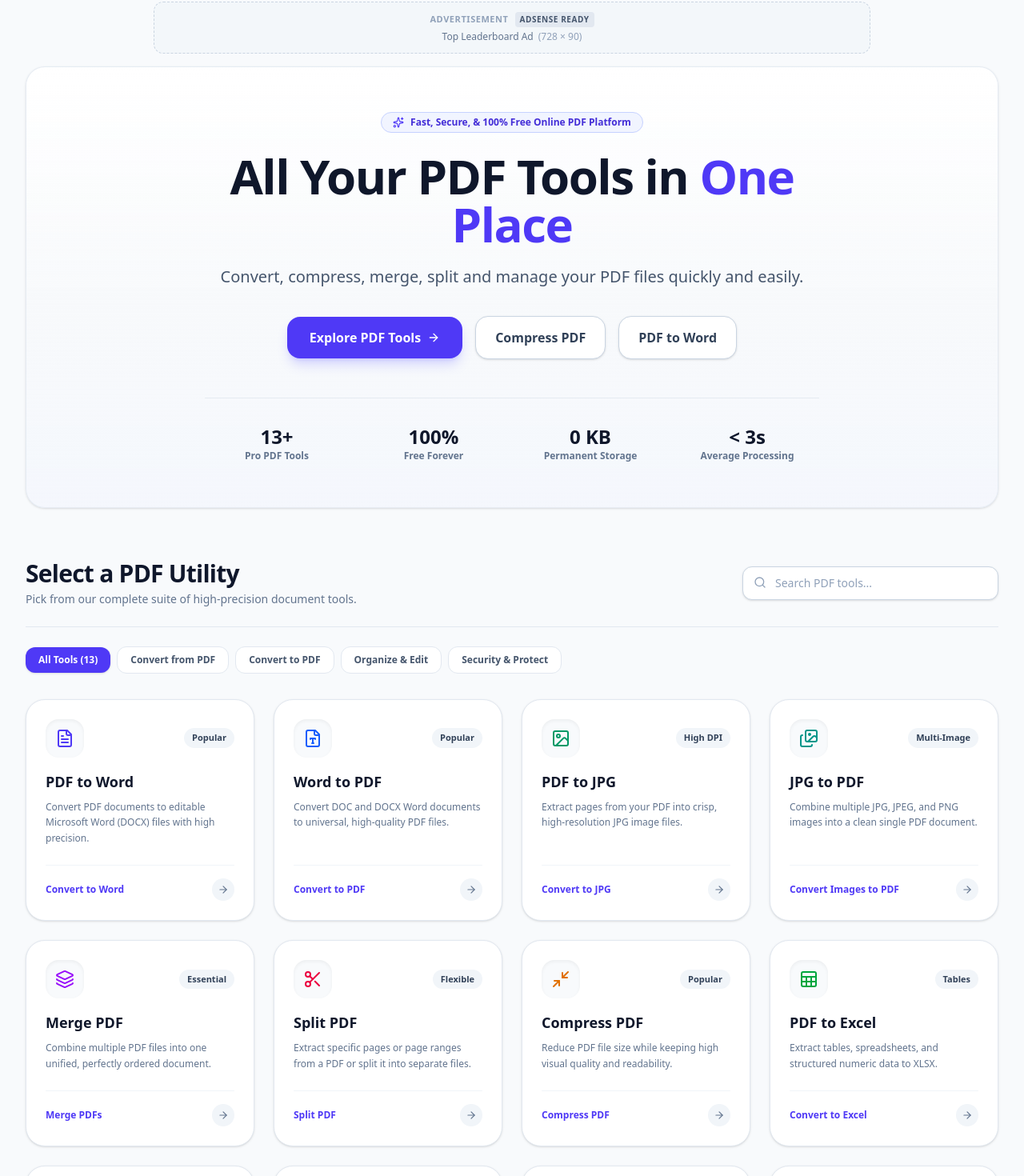
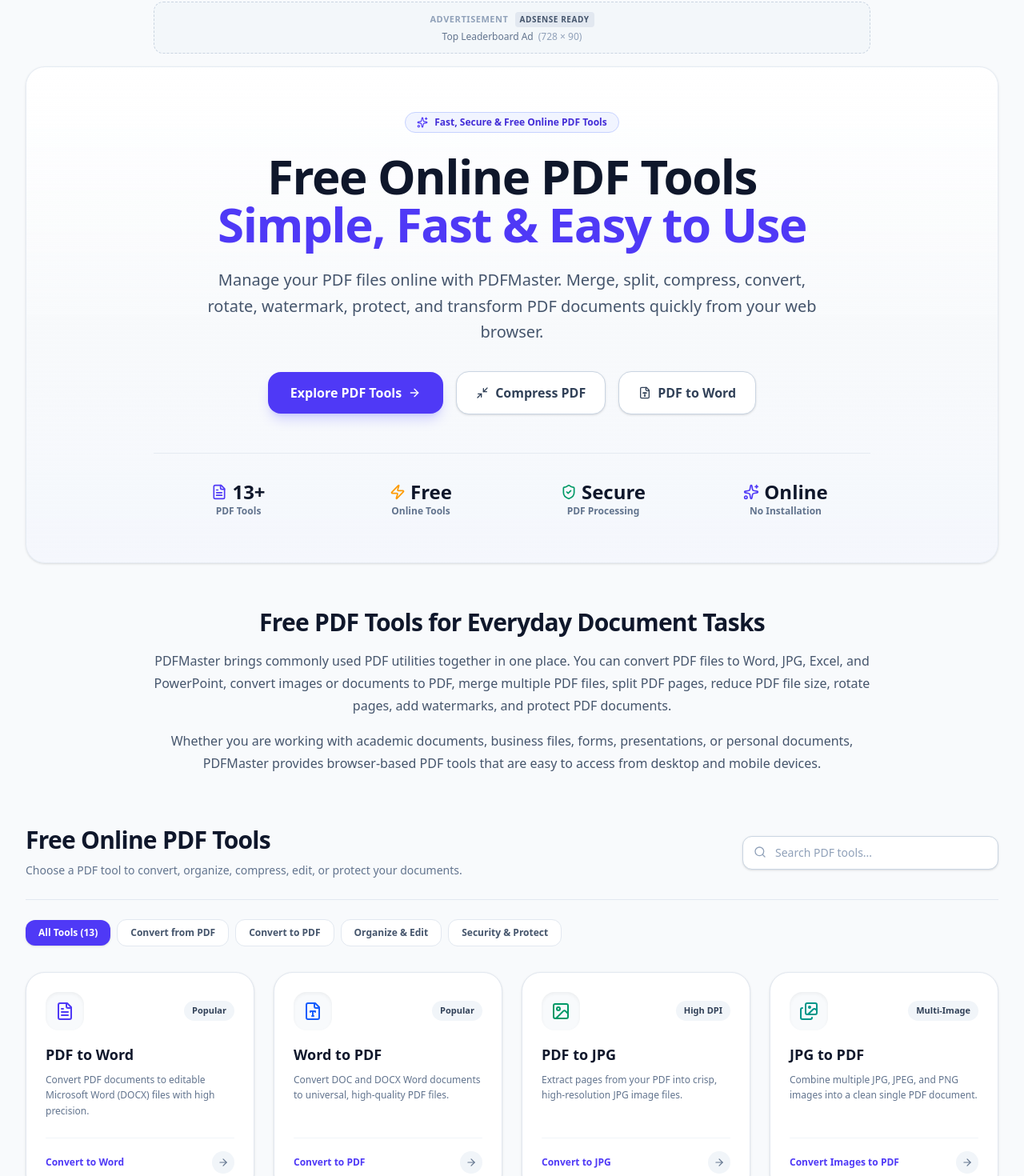
Before and after one commit to rsbharathkumar-03/PDFMaster, a React (Vite) app: page / in a window 1280 px wide. Shown: the part 208-1678 px from the top of the page at 80% size. Built offline with nearby package versions, Linux system fonts and the light colour scheme.

Commit message:
Update HomeView.tsx

```diff
--- a/src/views/HomeView.tsx
+++ b/src/views/HomeView.tsx
@@ -1,5 +1,5 @@
 import React, { useState } from 'react';
-import { ViewType, ToolId, ToolCategory } from '../types';
+import { ToolId, ToolCategory } from '../types';
 import { TOOLS } from '../data/toolsData';
 import { AdContainer } from '../components/AdContainer';
 import { FeatureHighlights } from '../components/FeatureHighlights';
@@ -35,69 +35,110 @@
 
   const getToolIcon = (iconName: string) => {
     switch (iconName) {
-      case 'FileText': return <FileText className="h-6 w-6 text-indigo-600" />;
-      case 'FileType': return <FileType className="h-6 w-6 text-blue-600" />;
-      case 'Image': return <Image className="h-6 w-6 text-emerald-600" />;
-      case 'Images': return <Images className="h-6 w-6 text-teal-600" />;
-      case 'Layers': return <Layers className="h-6 w-6 text-purple-600" />;
-      case 'Scissors': return <Scissors className="h-6 w-6 text-rose-600" />;
-      case 'Minimize2': return <Minimize2 className="h-6 w-6 text-amber-600" />;
-      case 'Sheet': return <Sheet className="h-6 w-6 text-green-600" />;
-      case 'Presentation': return <Presentation className="h-6 w-6 text-orange-600" />;
-      case 'Lock': return <Lock className="h-6 w-6 text-red-600" />;
-      case 'Unlock': return <Unlock className="h-6 w-6 text-cyan-600" />;
-      case 'RotateCw': return <RotateCw className="h-6 w-6 text-indigo-600" />;
-      case 'Stamp': return <Stamp className="h-6 w-6 text-pink-600" />;
-      default: return <FileText className="h-6 w-6 text-indigo-600" />;
+      case 'FileText':
+        return <FileText className="h-6 w-6 text-indigo-600" />;
+      case 'FileType':
+        return <FileType className="h-6 w-6 text-blue-600" />;
+      case 'Image':
+        return <Image className="h-6 w-6 text-emerald-600" />;
+      case 'Images':
+        return <Images className="h-6 w-6 text-teal-600" />;
+      case 'Layers':
+        return <Layers className="h-6 w-6 text-purple-600" />;
+      case 'Scissors':
+        return <Scissors className="h-6 w-6 text-rose-600" />;
+      case 'Minimize2':
+        return <Minimize2 className="h-6 w-6 text-amber-600" />;
+      case 'Sheet':
+        return <Sheet className="h-6 w-6 text-green-600" />;
+      case 'Presentation':
+        return <Presentation className="h-6 w-6 text-orange-600" />;
+      case 'Lock':
+        return <Lock className="h-6 w-6 text-red-600" />;
+      case 'Unlock':
+        return <Unlock className="h-6 w-6 text-cyan-600" />;
+      case 'RotateCw':
+        return <RotateCw className="h-6 w-6 text-indigo-600" />;
+      case 'Stamp':
+        return <Stamp className="h-6 w-6 text-pink-600" />;
+      default:
+        return <FileText className="h-6 w-6 text-indigo-600" />;
     }
   };
 
   const filteredTools = TOOLS.filter((tool) => {
-    const matchesCategory = selectedCategory === 'all' || tool.category === selectedCategory;
+    const normalizedSearch = searchQuery.toLowerCase().trim();
+
+    const matchesCategory =
+      selectedCategory === 'all' || tool.category === selectedCategory;
+
     const matchesSearch =
-      tool.title.toLowerCase().includes(searchQuery.toLowerCase()) ||
-      tool.shortDesc.toLowerCase().includes(searchQuery.toLowerCase());
+      tool.title.toLowerCase().includes(normalizedSearch) ||
+      tool.shortDesc.toLowerCase().includes(normalizedSearch);
+
     return matchesCategory && matchesSearch;
   });
 
   const homeFaqs = [
     {
       question: 'Is PDFMaster completely free to use?',
-      answer: 'Yes, all tools on PDFMaster are 100% free with no account registration, subscriptions, or credit card required.'
+      answer:
+        'Yes, PDFMaster provides free online PDF tools for common tasks such as merging, splitting, compressing, converting, rotating, watermarking, and protecting PDF files.'
     },
     {
-      question: 'Are my uploaded documents stored on your servers?',
-      answer: 'No. We operate on a strict zero-permanent-storage architecture. Files are processed in temporary memory and completely erased once converted and downloaded.'
-    },
-    {
-      question: 'What is the maximum file size limit?',
-      answer: 'You can upload files up to 25 MB per document, which is ample for virtually all business, academic, and personal PDFs.'
+      question: 'What PDF tools are available on PDFMaster?',
+      answer:
+        'PDFMaster includes tools for PDF to Word, Word to PDF, PDF to JPG, JPG to PDF, PDF merging, PDF splitting, PDF compression, PDF to Excel, PDF to PowerPoint, PDF protection, PDF unlocking, PDF rotation, and PDF watermarking.'
     },
     {
       question: 'Can I use PDFMaster on my mobile phone or tablet?',
-      answer: 'Yes! PDFMaster is built with modern responsive web standards and works seamlessly on iOS, iPadOS, Android, Windows, and macOS.'
+      answer:
+        'Yes. PDFMaster is designed as a responsive web application and can be accessed from modern smartphones, tablets, laptops, and desktop computers.'
+    },
+    {
+      question: 'Do I need to install software to use PDFMaster?',
+      answer:
+        'No. PDFMaster is an online PDF tool platform. You can open the website in a supported web browser and use the available PDF tools without installing a desktop application.'
     }
   ];
 
+  const handleToolClick = (id: ToolId) => {
+    onSelectTool(id);
+  };
+
   return (
     <div className="mx-auto max-w-7xl px-4 sm:px-6 lg:px-8">
-      {/* Top Banner Ad Slot */}
-      <AdContainer slot="header-banner" className="max-w-4xl mx-auto" />
+      {/* Top Banner Ad */}
+      <AdContainer
+        slot="header-banner"
+        className="mx-auto max-w-4xl"
+      />
 
       {/* Hero Section */}
-      <section className="relative overflow-hidden rounded-3xl border border-slate-200/80 bg-gradient-to-b from-white via-slate-50/50 to-indigo-50/30 p-8 sm:p-14 text-center shadow-sm">
-        <div className="mx-auto max-w-3xl">
-          <div className="inline-flex items-center gap-2 rounded-full border border-indigo-200 bg-indigo-50/80 px-3.5 py-1 text-xs font-bold text-indigo-700 mb-6">
+      <section
+        aria-labelledby="homepage-title"
+        className="relative overflow-hidden rounded-3xl border border-slate-200/80 bg-gradient-to-b from-white via-slate-50/50 to-indigo-50/30 p-8 text-center shadow-sm sm:p-14"
+      >
+        <div className="mx-auto max-w-4xl">
+          <div className="mb-6 inline-flex items-center gap-2 rounded-full border border-indigo-200 bg-indigo-50/80 px-3.5 py-1 text-xs font-bold text-indigo-700">
             <Sparkles className="h-3.5 w-3.5 text-indigo-600" />
-            <span>Fast, Secure, &amp; 100% Free Online PDF Platform</span>
+            <span>Fast, Secure &amp; Free Online PDF Tools</span>
           </div>
 
-          <h1 className="text-4xl font-extrabold tracking-tight text-slate-900 sm:text-5xl lg:text-6xl">
-            All Your PDF Tools in <span className="text-indigo-600">One Place</span>
+          <h1
+            id="homepage-title"
+            className="text-4xl font-extrabold tracking-tight text-slate-900 sm:text-5xl lg:text-6xl"
+          >
+            Free Online PDF Tools
+            <span className="block text-indigo-600">
+              Simple, Fast &amp; Easy to Use
+            </span>
           </h1>
 
-          <p className="mt-5 text-lg text-slate-600 sm:text-xl leading-relaxed">
-            Convert, compress, merge, split and manage your PDF files quickly and easily.
+          <p className="mx-auto mt-6 max-w-3xl text-lg leading-relaxed text-slate-600 sm:text-xl">
+            Manage your PDF files online with PDFMaster. Merge, split,
+            compress, convert, rotate, watermark, protect, and transform PDF
+            documents quickly from your web browser.
           </p>
 
           <div className="mt-8 flex flex-wrap items-center justify-center gap-4">
@@ -111,60 +152,129 @@
             </a>
 
             <button
-              onClick={() => onSelectTool('compress-pdf')}
+              type="button"
+              onClick={() => handleToolClick('compress-pdf')}
               className="inline-flex items-center gap-2 rounded-2xl border border-slate-300 bg-white px-6 py-3.5 text-base font-bold text-slate-700 shadow-sm transition hover:border-indigo-300 hover:bg-slate-50 hover:text-indigo-600"
             >
+              <Minimize2 className="h-4 w-4" />
               <span>Compress PDF</span>
             </button>
 
             <button
-              onClick={() => onSelectTool('pdf-to-word')}
+              type="button"
+              onClick={() => handleToolClick('pdf-to-word')}
               className="inline-flex items-center gap-2 rounded-2xl border border-slate-300 bg-white px-6 py-3.5 text-base font-bold text-slate-700 shadow-sm transition hover:border-indigo-300 hover:bg-slate-50 hover:text-indigo-600"
             >
+              <FileType className="h-4 w-4" />
               <span>PDF to Word</span>
             </button>
           </div>
 
-          {/* Quick Metrics */}
+          {/* Quick Benefits */}
           <div className="mt-12 grid grid-cols-2 gap-4 border-t border-slate-200/80 pt-8 sm:grid-cols-4">
             <div>
-              <div className="text-2xl font-black text-slate-900">13+</div>
-              <div className="text-xs font-semibold text-slate-500">Pro PDF Tools</div>
+              <div className="flex items-center justify-center gap-1.5 text-2xl font-black text-slate-900">
+                <FileText className="h-5 w-5 text-indigo-600" />
+                13+
+              </div>
+              <div className="text-xs font-semibold text-slate-500">
+                PDF Tools
+              </div>
             </div>
+
             <div>
-              <div className="text-2xl font-black text-slate-900">100%</div>
-              <div className="text-xs font-semibold text-slate-500">Free Forever</div>
+              <div className="flex items-center justify-center gap-1.5 text-2xl font-black text-slate-900">
+                <Zap className="h-5 w-5 text-amber-500" />
+                Free
+              </div>
+              <div className="text-xs font-semibold text-slate-500">
+                Online Tools
+              </div>
             </div>
+
             <div>
-              <div className="text-2xl font-black text-slate-900">0 KB</div>
-              <div className="text-xs font-semibold text-slate-500">Permanent Storage</div>
+              <div className="flex items-center justify-center gap-1.5 text-2xl font-black text-slate-900">
+                <ShieldCheck className="h-5 w-5 text-emerald-600" />
+                Secure
+              </div>
+              <div className="text-xs font-semibold text-slate-500">
+                PDF Processing
+              </div>
             </div>
+
             <div>
-              <div className="text-2xl font-black text-slate-900">&lt; 3s</div>
-              <div className="text-xs font-semibold text-slate-500">Average Processing</div>
+              <div className="flex items-center justify-center gap-1.5 text-2xl font-black text-slate-900">
+                <Sparkles className="h-5 w-5 text-indigo-600" />
+                Online
+              </div>
+              <div className="text-xs font-semibold text-slate-500">
+                No Installation
+              </div>
             </div>
           </div>
         </div>
       </section>
 
+      {/* SEO Introduction */}
+      <section
+        aria-labelledby="pdf-tools-introduction"
+        className="mx-auto mt-14 max-w-4xl text-center"
+      >
+        <h2
+          id="pdf-tools-introduction"
+          className="text-2xl font-bold tracking-tight text-slate-900 sm:text-3xl"
+        >
+          Free PDF Tools for Everyday Document Tasks
+        </h2>
+
+        <p className="mt-4 text-base leading-7 text-slate-600">
+          PDFMaster brings commonly used PDF utilities together in one place.
+          You can convert PDF files to Word, JPG, Excel, and PowerPoint,
+          convert images or documents to PDF, merge multiple PDF files, split
+          PDF pages, reduce PDF file size, rotate pages, add watermarks, and
+          protect PDF documents.
+        </p>
+
+        <p className="mt-4 text-base leading-7 text-slate-600">
+          Whether you are working with academic documents, business files,
+          forms, presentations, or personal documents, PDFMaster provides
+          browser-based PDF tools that are easy to access from desktop and
+          mobile devices.
+        </p>
+      </section>
+
       {/* Tools Section */}
-      <section id="tools-grid" className="mt-16 scroll-mt-24">
+      <section
+        id="tools-grid"
+        aria-labelledby="available-pdf-tools"
+        className="mt-16 scroll-mt-24"
+      >
         <div className="flex flex-col items-center justify-between gap-4 border-b border-slate-200 pb-6 md:flex-row">
           <div>
-            <h2 className="text-2xl font-bold tracking-tight text-slate-900 sm:text-3xl">
-              Select a PDF Utility
+            <h2
+              id="available-pdf-tools"
+              className="text-2xl font-bold tracking-tight text-slate-900 sm:text-3xl"
+            >
+              Free Online PDF Tools
             </h2>
-            <p className="mt-1 text-sm text-slate-500">
-              Pick from our complete suite of high-precision document tools.
+
+            <p className="mt-2 max-w-2xl text-sm leading-6 text-slate-500">
+              Choose a PDF tool to convert, organize, compress, edit, or
+              protect your documents.
             </p>
           </div>
 
           {/* Search Box */}
           <div className="relative w-full max-w-xs">
             <Search className="absolute left-3.5 top-3 h-4 w-4 text-slate-400" />
+
+            <label htmlFor="tool-search-input" className="sr-only">
+              Search PDF tools
+            </label>
+
             <input
               id="tool-search-input"
-              type="text"
+              type="search"
               placeholder="Search PDF tools..."
               value={searchQuery}
               onChange={(e) => setSearchQuery(e.target.value)}
@@ -174,22 +284,29 @@
         </div>
 
         {/* Category Filters */}
-        <div className="mt-6 flex flex-wrap items-center gap-2">
+        <div
+          className="mt-6 flex flex-wrap items-center gap-2"
+          aria-label="PDF tool categories"
+        >
           {[
             { id: 'all', label: 'All Tools (13)' },
             { id: 'convert-from', label: 'Convert from PDF' },
             { id: 'convert-to', label: 'Convert to PDF' },
             { id: 'organize', label: 'Organize & Edit' },
-            { id: 'security', label: 'Security & Protect' },
+            { id: 'security', label: 'Security & Protect' }
           ].map((cat) => (
             <button
               key={cat.id}
+              type="button"
               id={`filter-category-${cat.id}-btn`}
-              onClick={() => setSelectedCategory(cat.id as ToolCategory)}
+              aria-pressed={selectedCategory === cat.id}
+              onClick={() =>
+                setSelectedCategory(cat.id as ToolCategory)
+              }
               className={`rounded-xl px-4 py-2 text-xs font-bold transition-all ${
                 selectedCategory === cat.id
                   ? 'bg-indigo-600 text-white shadow-sm'
-                  : 'bg-white border border-slate-200 text-slate-600 hover:border-slate-300 hover:bg-slate-50'
+                  : 'border border-slate-200 bg-white text-slate-600 hover:border-slate-300 hover:bg-slate-50'
               }`}
             >
               {cat.label}
@@ -200,51 +317,74 @@
         {/* Tools Grid */}
         <div className="mt-8 grid grid-cols-1 gap-6 sm:grid-cols-2 lg:grid-cols-3 xl:grid-cols-4">
           {filteredTools.map((tool) => (
-            <div
+            <article
               key={tool.id}
               id={`tool-card-${tool.id}`}
-              onClick={() => onSelectTool(tool.id)}
-              className="group relative flex flex-col justify-between rounded-3xl border border-slate-200 bg-white p-6 shadow-sm transition-all duration-200 hover:-translate-y-1 hover:border-indigo-300 hover:shadow-lg cursor-pointer"
+              className="group relative flex flex-col justify-between rounded-3xl border border-slate-200 bg-white p-6 shadow-sm transition-all duration-200 hover:-translate-y-1 hover:border-indigo-300 hover:shadow-lg"
             >
               <div>
-                <div className="flex items-center justify-between mb-4">
-                  <div className="flex h-12 w-12 items-center justify-center rounded-2xl bg-slate-50 group-hover:bg-indigo-50 transition-colors shadow-inner">
+                <div className="mb-4 flex items-center justify-between">
+                  <div className="flex h-12 w-12 items-center justify-center rounded-2xl bg-slate-50 shadow-inner transition-colors group-hover:bg-indigo-50">
                     {getToolIcon(tool.iconName)}
                   </div>
+
                   {tool.badge && (
-                    <span className="rounded-full bg-slate-100 px-2.5 py-1 text-[11px] font-bold text-slate-700 group-hover:bg-indigo-50 group-hover:text-indigo-700 transition-colors">
+                    <span className="rounded-full bg-slate-100 px-2.5 py-1 text-[11px] font-bold text-slate-700 transition-colors group-hover:bg-indigo-50 group-hover:text-indigo-700">
                       {tool.badge}
                     </span>
                   )}
                 </div>
 
-                <h3 className="text-lg font-bold text-slate-900 group-hover:text-indigo-600 transition-colors">
+                <h3 className="text-lg font-bold text-slate-900 transition-colors group-hover:text-indigo-600">
                   {tool.title}
                 </h3>
-                <p className="mt-2 text-xs text-slate-500 leading-relaxed">
+
+                <p className="mt-2 text-xs leading-relaxed text-slate-500">
                   {tool.shortDesc}
                 </p>
               </div>
 
-              <div className="mt-6 pt-4 border-t border-slate-100 flex items-center justify-between">
-                <span className="text-xs font-semibold text-indigo-600 group-hover:underline">
+              <div className="mt-6 flex items-center justify-between border-t border-slate-100 pt-4">
+                <button
+                  type="button"
+                  onClick={() => handleToolClick(tool.id)}
+                  className="text-left text-xs font-semibold text-indigo-600 hover:underline"
+                  aria-label={`Open ${tool.title}`}
+                >
                   {tool.buttonText}
-                </span>
-                <div className="flex h-7 w-7 items-center justify-center rounded-full bg-slate-100 text-slate-500 group-hover:bg-indigo-600 group-hover:text-white transition-colors">
+                </button>
+
+                <button
+                  type="button"
+                  onClick={() => handleToolClick(tool.id)}
+                  className="flex h-7 w-7 items-center justify-center rounded-full bg-slate-100 text-slate-500 transition-colors group-hover:bg-indigo-600 group-hover:text-white"
+                  aria-label={`Open ${tool.title}`}
+                >
                   <ArrowRight className="h-3.5 w-3.5" />
-                </div>
+                </button>
               </div>
-            </div>
+            </article>
           ))}
         </div>
 
         {filteredTools.length === 0 && (
           <div className="mt-12 rounded-2xl border border-slate-200 bg-white p-12 text-center">
-            <p className="text-base font-bold text-slate-700">No PDF tools found matching &quot;{searchQuery}&quot;</p>
-            <p className="text-sm text-slate-500 mt-1">Try clearing your search query or selecting a different category.</p>
+            <p className="text-base font-bold text-slate-700">
+              No PDF tools found matching &quot;{searchQuery}&quot;
+            </p>
+
+            <p className="mt-1 text-sm text-slate-500">
+              Try clearing your search query or selecting a different
+              category.
+            </p>
+
             <button
-              onClick={() => { setSearchQuery(''); setSelectedCategory('all'); }}
-              className="mt-4 rounded-xl bg-indigo-600 px-4 py-2 text-xs font-bold text-white"
+              type="button"
+              onClick={() => {
+                setSearchQuery('');
+                setSelectedCategory('all');
+              }}
+              className="mt-4 rounded-xl bg-indigo-600 px-4 py-2 text-xs font-bold text-white transition hover:bg-indigo-700"
             >
               Reset Filters
             </button>
@@ -252,14 +392,83 @@
         )}
       </section>
 
-      {/* In-Feed Mid Page Ad Slot */}
-      <AdContainer slot="between-sections" className="my-14 max-w-5xl mx-auto" />
+      {/* In-Feed Mid Page Ad */}
+      <AdContainer
+        slot="between-sections"
+        className="mx-auto my-14 max-w-5xl"
+      />
 
-      {/* Value Proposition Highlights */}
+      {/* Value Proposition */}
       <FeatureHighlights />
 
+      {/* Why PDFMaster */}
+      <section
+        aria-labelledby="why-pdfmaster"
+        className="mx-auto mt-16 max-w-5xl"
+      >
+        <div className="text-center">
+          <h2
+            id="why-pdfmaster"
+            className="text-2xl font-bold tracking-tight text-slate-900 sm:text-3xl"
+          >
+            Why Use PDFMaster?
+          </h2>
+
+          <p className="mx-auto mt-3 max-w-2xl text-sm leading-6 text-slate-500">
+            Access commonly needed PDF utilities from one simple online
+            platform.
+          </p>
+        </div>
+
+        <div className="mt-8 grid gap-6 sm:grid-cols-2 lg:grid-cols-3">
+          <div className="rounded-2xl border border-slate-200 bg-white p-6 shadow-sm">
+            <Zap className="h-7 w-7 text-indigo-600" />
+
+            <h3 className="mt-4 text-lg font-bold text-slate-900">
+              Easy PDF Processing
+            </h3>
+
+            <p className="mt-2 text-sm leading-6 text-slate-500">
+              Use dedicated tools for common PDF tasks without navigating
+              through complicated software.
+            </p>
+          </div>
+
+          <div className="rounded-2xl border border-slate-200 bg-white p-6 shadow-sm">
+            <ShieldCheck className="h-7 w-7 text-emerald-600" />
+
+            <h3 className="mt-4 text-lg font-bold text-slate-900">
+              Convenient Online Access
+            </h3>
+
+            <p className="mt-2 text-sm leading-6 text-slate-500">
+              Open PDFMaster from a modern web browser on your computer,
+              tablet, or smartphone.
+            </p>
+          </div>
+
+          <div className="rounded-2xl border border-slate-200 bg-white p-6 shadow-sm">
+            <Sparkles className="h-7 w-7 text-purple-600" />
+
+            <h3 className="mt-4 text-lg font-bold text-slate-900">
+              Multiple PDF Utilities
+            </h3>
+
+            <p className="mt-2 text-sm leading-6 text-slate-500">
+              Convert, compress, merge, split, rotate, watermark, and protect
+              PDF files from one central location.
+            </p>
+          </div>
+        </div>
+      </section>
+
       {/* Home FAQs */}
-      <FaqSection faqs={homeFaqs} title="Frequently Asked Questions about PDFMaster" />
+      <section className="mt-16">
+        <FaqSection
+          faqs={homeFaqs}
+          title="Frequently Asked Questions About PDFMaster"
+        />
+      </section>
     </div>
   );
 };
```
